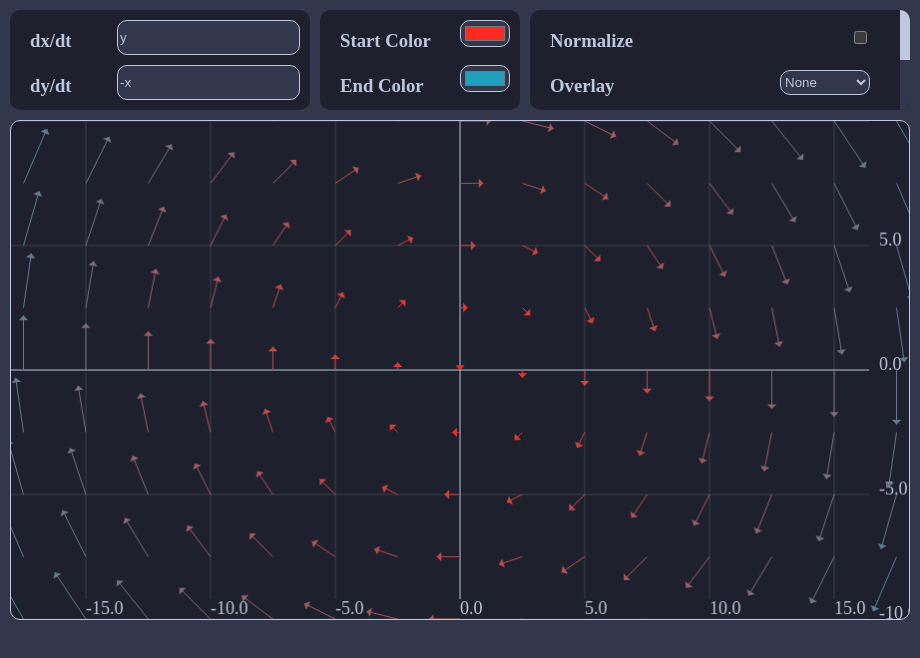
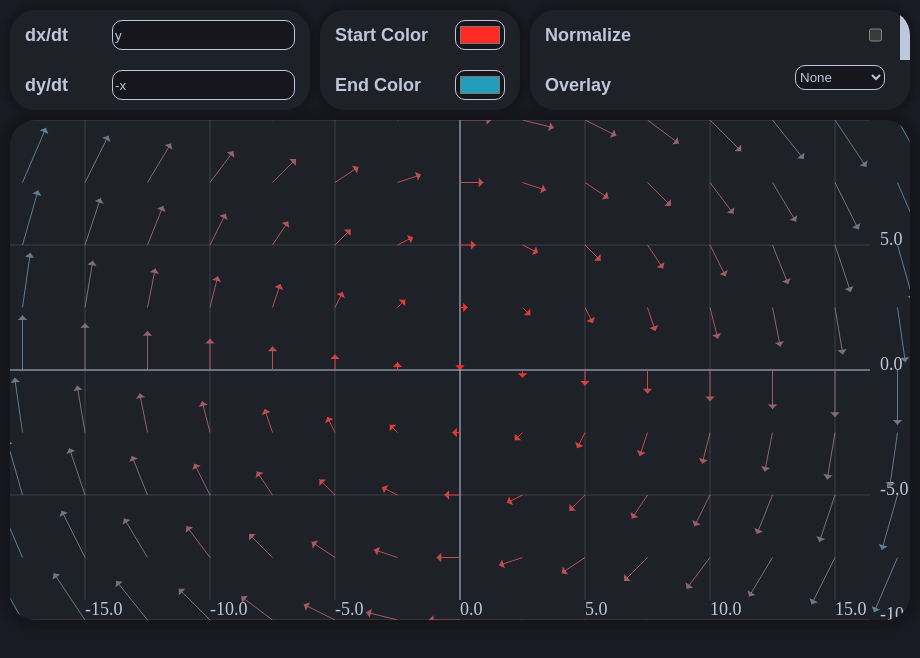
Before and after one commit to contraflux/vector-fields, an Electron app: page src/index.html in a window 920 px wide. Drawn offline with Linux system fonts and the light colour scheme; animation ran at ten frames a second.

Commit message:
UI update + file structure change

```diff
--- a/src/css/index.css
+++ b/src/index.css
@@ -1,20 +1,20 @@
 :root {
-    --panel: rgb(30, 33, 45);
-    --background: rgb(50, 55, 75);
-    --highlight: rgb(70, 77, 105);
-    --dark: rgb(20, 22, 30);
-    --light: rgb(190, 200, 220);
-    --shadow: rgba(20, 22, 30, 0.5);
+  --highlight: rgb(26, 27, 36);
+  --shadow: rgb(22, 22, 28);
+  --panel: rgb(31, 33, 40);
+  --light: rgb(190, 200, 220);
 }
 
 body {
     position: relative;
     width: 900px;
-    background-color: var(--background);
+    background-color: var(--highlight);
+    font-family: Arial, Helvetica, sans-serif;
     margin: auto;
 }
 
 .equation-container {
+    z-index: 100;
     position: relative;
     float: left;
     background-color: var(--panel);
@@ -25,13 +25,12 @@ body {
     height: 100px;
     margin-bottom: 10px;
     margin-top: 10px;
-    border-radius: 10px;
-    border-style: solid;
-    border-color: var(--light);
-    border-width: 0px;
+    border-radius: 25px;
+    box-shadow: 0 0 5px 5px var(--shadow);
 }
 
 .color-container {
+    z-index: 100;
     position: relative;
     float: left;
     background-color: var(--panel);
@@ -41,13 +40,12 @@ body {
     height: 100px;
     margin: 0;
     margin-top: 10px; margin-left: 10px;
-    border-radius: 10px;
-    border-style: solid;
-    border-color: var(--light);
-    border-width: 0px;
+    border-radius: 25px;
+    box-shadow: 0 0 5px 5px var(--shadow);
 }
 
 .input-container {
+    z-index: 100;
     position: relative;
     float: left;
     background-color: var(--panel);
@@ -57,19 +55,18 @@ body {
     height: 100px;
     margin: 0;
     margin-top: 10px; margin-left: 10px;
-    border-radius: 10px;
-    border-style: solid;
-    border-color: var(--light);
-    border-width: 0px;
+    border-radius: 25px;
     display: dark;
     overflow: hidden;
+    box-shadow: 0 0 5px 5px var(--shadow);
 }
 
 .scroll {
     position: absolute;
     top: 0;
-    height: 150px;
-    width: 350px;
+    height: 100px;
+    width: 370px;
+    mask-image: linear-gradient(to bottom, rgba(0,0,0,0) 0%, rgba(0,0,0,1) 10%, rgba(0,0,0,1) 90%, rgba(0,0,0,0) 100%);
 }
 
 .scroll-bar {
@@ -85,13 +82,12 @@ body {
     top: 0; right: 0;
     width: 10px;
     height: 100px;
-    background-color: var(--background);
-    /* border-radius: 5px; */
 }
 
 .container-row {
-    margin: 10px;
-    height: 35px;
+    position: relative;
+    margin-left: 15px; margin-right: 15px;
+    height: 50px;
     display: flex;
     align-content: center;
     vertical-align: center;
@@ -99,23 +95,31 @@ body {
 }
 
 .container-row>h3 {
-    margin: 10px;
+    margin: 0;
+    font-size: 18px;
+    height: 50px;
+    display: flex;
+    align-items: center;
 }
 
 .container-row>input {
+    position: relative;
+    margin-top: 10px; margin-bottom: 10px;
+    height: 30px;
     color-scheme: dark ;
     color: var(--light);
-    background-color: var(--background);
+    background-color: var(--shadow);
     border-width: 1px;
     border-style: solid;
     border-radius: 10px;
+    box-sizing: border-box;
     border-color: var(--light);
 }
 
 .container-row>select {
     color-scheme: dark ;
     color: var(--light);
-    background-color: var(--background);
+    background-color: var(--shadow);
     border-width: 1px;
     border-style: solid;
     border-radius: 10px;
@@ -127,11 +131,9 @@ body {
 .canvas {
     position: relative;
     box-sizing: border-box;
-    border-radius: 10px;
+    border-radius: 25px;
     background-color: var(--panel);
-    border-style: solid;
-    border-color: var(--light);
-    border-width: 1px;
     width: 900px;
     height: 500px;
+    box-shadow: 0 0 10px 10px var(--shadow);
 }
--- a/src/index.html
+++ b/src/index.html
@@ -4,8 +4,8 @@
 <head>
     <meta charset="UTF-8">
     <title>Vector Fields</title>
-    <link rel="stylesheet" href="css/index.css">
-    <script src="js/index.js" defer></script>
+    <link rel="stylesheet" href="index.css">
+    <script src="index.js" defer></script>
     <script type="module" src="js/core/app.js" defer></script>
 </head>
 
@@ -36,7 +36,7 @@
         <div class="scroll-bar-track"></div>
         <div class="scroll-bar" id="scroll-bar"></div>
         <div class="scroll" id="scroll">
-            <div class="container-row">
+            <div class="container-row" id="top-container">
                 <h3>Normalize</h3>
                 <input type="checkbox" id="normalize-tick" value="True">
             </div>
--- a/src/js/index.js
+++ b/src/index.js
@@ -1,5 +1,6 @@
 const scroll_menu = document.getElementById('scroll');
 const scroll_bar = document.getElementById('scroll-bar');
+const top_container = document.getElementById('top-container');
 
 let offset = 0;
 
@@ -10,6 +11,6 @@ scroll_menu.addEventListener('wheel', (e) => {
 
     offset = offset < 0 ? 0 : offset > 100 ? 100 : offset;
 
-    scroll_menu.style.top = -offset + "px";
+    top_container.style.marginTop = -offset + "px";
     scroll_bar.style.top = offset/2 + "px";
 });
```
